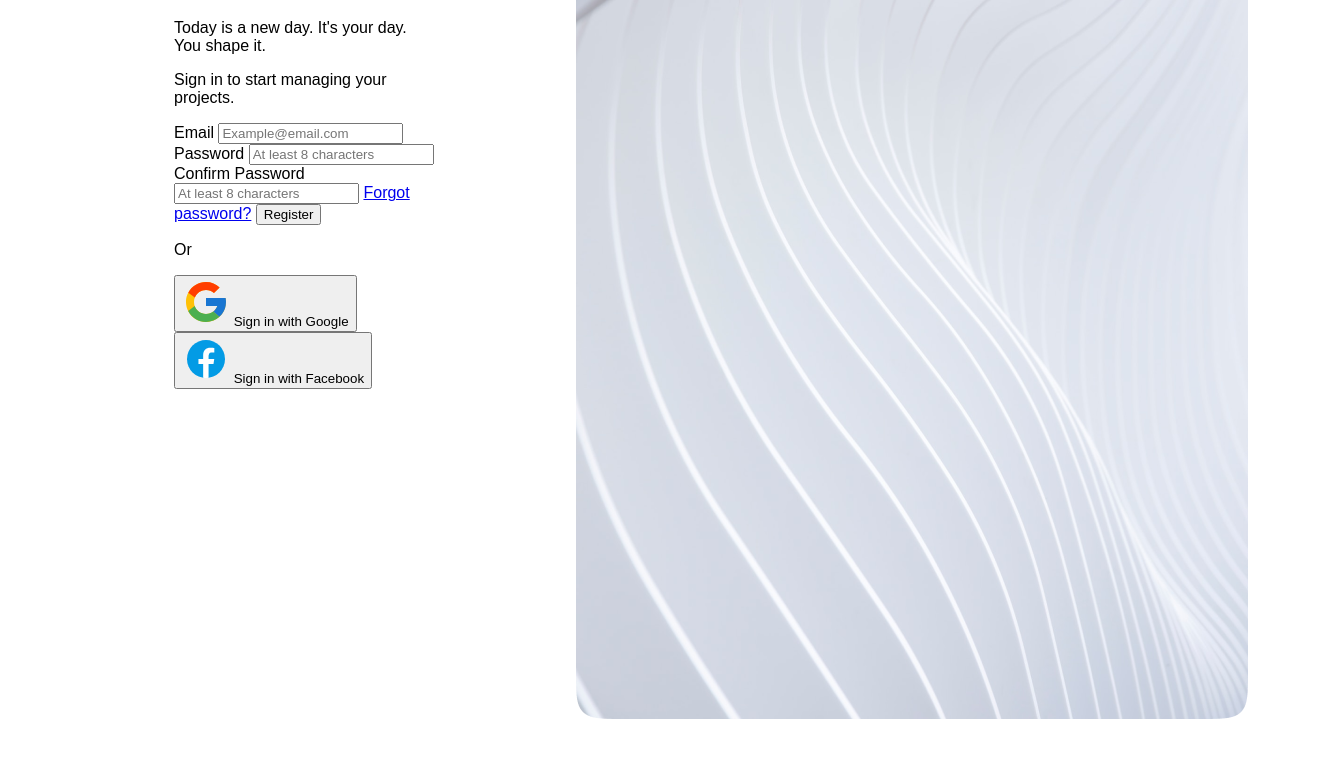
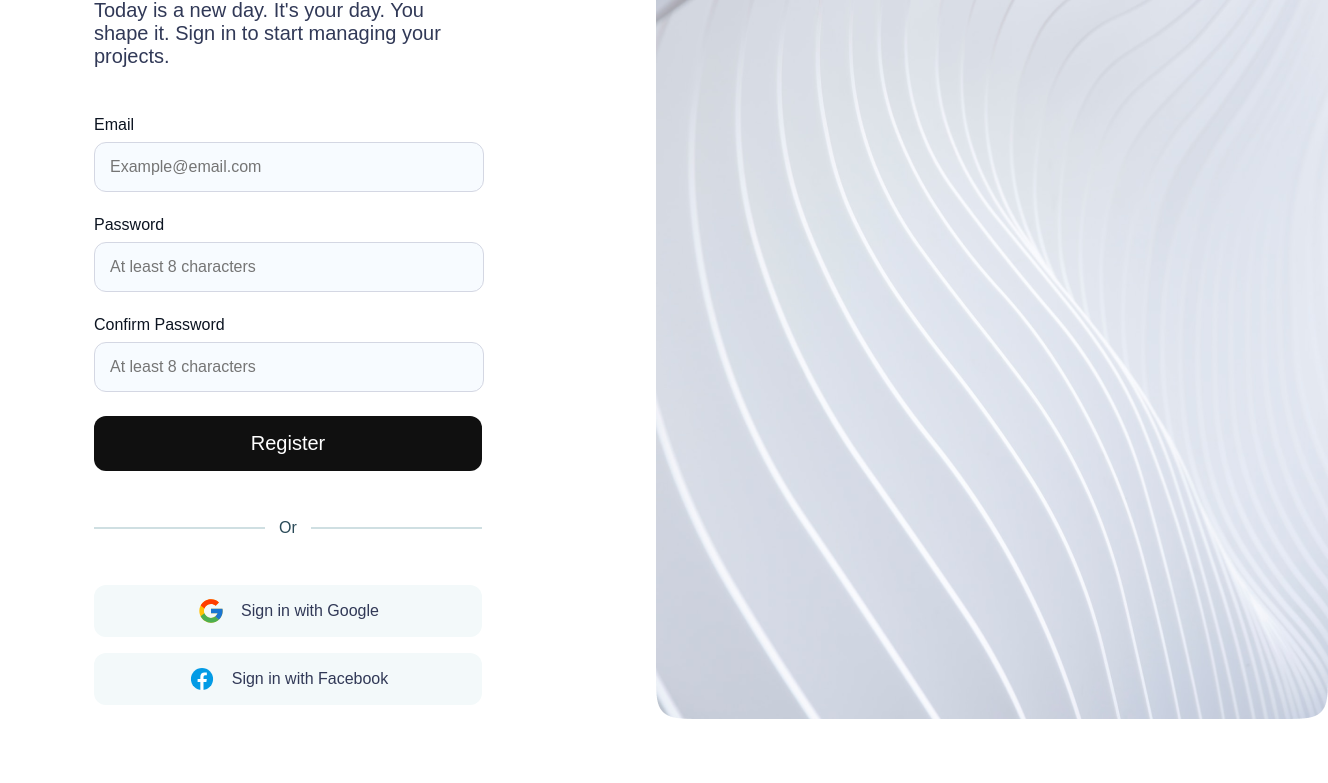
Before and after one commit to DanielNLeal/summerboot-camp, a plain HTML site: page register.html in a window 1280 px wide. Shown: the part 149-932 px from the top of the page, 1328 px wide, since content can reach past the window. Before the commit the page ends 904 px from the top, so only its background shows below. Drawn offline with Linux system fonts and the light colour scheme.

Commit message:
Register page done

```diff
--- a/css/register.css
+++ b/css/register.css
@@ -1,9 +1,93 @@
 .main {
+  margin: 32px auto;
   display: flex;
-  margin: 32px;
-  font-family: Arial, sans-serif;
+  justify-content: center;
+  align-items: center;
+  max-width: 1440px;
 }
 
-.main-left {
+.content {
+  display: flex;
+  font-family: Arial, sans-serif;
+  gap: 32px;
+}
+
+.content-left {
   padding: 46px 142px;
+  max-width: 672px;
+  display: flex;
+  flex-direction: column;
+  gap: 48px;
 }
+
+.text {
+  display: flex;
+  flex-direction: column;
+  gap: 28px;
+}
+
+.text h1,
+p {
+  margin: 0;
+  max-width: 427px;
+}
+
+.form {
+  display: flex;
+  flex-direction: column;
+  max-width: 388px;
+  gap: 24px;
+}
+
+.form input {
+  background-color: #f7fbff;
+  border: 1px solid #d4d7e3;
+  border-radius: 12px;
+  margin-top: 8px;
+  padding: 15px 0 15px 15px;
+  max-width: 373px;
+  width: 373px;
+}
+
+.form-btn {
+  background-color: #101010;
+  border: none;
+  padding: 16px 0;
+  border-radius: 12px;
+  width: 388px;
+  cursor: pointer;
+}
+
+.divider {
+  display: flex;
+  max-width: 388px;
+  justify-content: space-between;
+  align-items: center;
+}
+
+.line {
+  content: " ";
+  border: 1px solid #cfdfe2;
+  max-width: 169px;
+  width: 169px;
+  height: 0;
+}
+
+.socials {
+  display: flex;
+  flex-direction: column;
+  gap: 16px;
+}
+
+.social-btn {
+  border: none;
+  padding: 12px 9px;
+  background-color: #f3f9fa;
+  border-radius: 12px;
+  display: flex;
+  align-items: center;
+  justify-content: center;
+  gap: 16px;
+  max-width: 388px;
+  cursor: pointer;
+}
--- a/css/utilis.css
+++ b/css/utilis.css
@@ -1,3 +1,5 @@
+/* FONT SIZES */
+
 .font-36px {
   font-size: 36px;
 }
@@ -10,6 +12,30 @@
   font-size: 16px;
 }
 
+/* FONT WEIGHTS */
+
 .font-w400 {
   font-weight: 400;
 }
+
+/* TEXT COLORS */
+
+.color-black {
+  color: #0c1421;
+}
+
+.color-grey {
+  color: #313957;
+}
+
+.color-light-grey {
+  color: #294957;
+}
+
+.color-lighter-grey {
+  color: #8897ad;
+}
+
+.color-white {
+  color: #fff;
+}
--- a/register.html
+++ b/register.html
@@ -12,49 +12,69 @@
   </head>
   <body>
     <main class="main">
-      <div class="main-left">
+      <div class="content">
+        <div class="content-left">
           <div class="text">
-          <h1 class="font-36px font-w400">Register 👋</h1>
-          <p class="">Today is a new day. It's your day. You shape it.</p>
-          <p>Sign in to start managing your projects.</p>
+            <h1 class="font-36px font-w400 color-black">Register 👋</h1>
+            <p class="color-grey font-w400 font-20px">
+              Today is a new day. It's your day. You shape it. Sign in to start
+              managing your projects.
+            </p>
           </div>
-        <div class="form">
-          <form action="">
-            <label for="email">Email</label>
+
+          <form action="#" class="form">
+            <label for="email" class="font-w400 font-16px color-black"
+              >Email <br />
               <input
                 type="email"
                 name="email"
-              id=""
+                id="email"
                 placeholder="Example@email.com"
-            />
-            <label for="pass">Password</label>
+                required
+                class="font-w400 font-16px"
+            /></label>
+
+            <label for="password" class="font-w400 font-16px color-black"
+              >Password <br />
               <input
-              type="pass"
-              name="pass"
-              id=""
+                type="password"
+                name="password"
+                minlength="8"
+                id="password"
                 placeholder="At least 8 characters"
-            />
-            <label for="confirm-pass">Confirm Password</label>
+                required
+                class="font-w400 font-16px"
+            /></label>
+
+            <label for="confirm-pass" class="font-w400 font-16px color-black"
+              >Confirm Password <br />
               <input
-              type="pass"
+                type="password"
                 name="confirm-pass"
-              id=""
+                minlength="8"
+                id="confirm-pass"
                 placeholder="At least 8 characters"
-            />
-            <a href="#">Forgot password?</a>
-            <button class="form-btn">Register</button>
+                required
+                class="font-16px font-w400"
+            /></label>
+
+            <button class="font-w400 form-btn color-white font-20px">
+              Register
+            </button>
           </form>
+
           <div class="divider">
             <div class="line"></div>
-            <p>Or</p>
+            <p class="color-light-grey font-16px font-w400">Or</p>
             <div class="line"></div>
           </div>
-          <button class="google-btn">
+          <div class="socials">
+            <button class="social-btn">
               <svg
                 xmlns="http://www.w3.org/2000/svg"
                 viewBox="0 0 48 48"
-              width="48px"
-              height="48px"
+                width="28px"
+                height="28px"
               >
                 <path
                   fill="#FFC107"
@@ -73,14 +93,16 @@
                   d="M43.611,20.083H42V20H24v8h11.303c-0.792,2.237-2.231,4.166-4.087,5.571c0.001-0.001,0.002-0.001,0.003-0.002l6.19,5.238C36.971,39.205,44,34,44,24C44,22.659,43.862,21.35,43.611,20.083z"
                 />
               </svg>
-            Sign in with Google
+              <span class="color-grey font-16px font-w400"
+                >Sign in with Google</span
+              >
             </button>
-          <button class="facebook-btn">
+            <button class="social-btn">
               <svg
                 xmlns="http://www.w3.org/2000/svg"
                 viewBox="0 0 48 48"
-              width="48px"
-              height="48px"
+                width="28px"
+                height="28px"
               >
                 <path
                   fill="#039be5"
@@ -91,12 +113,15 @@
                   d="M26.572,29.036h4.917l0.772-4.995h-5.69v-2.73c0-2.075,0.678-3.915,2.619-3.915h3.119v-4.359c-0.548-0.074-1.707-0.236-3.897-0.236c-4.573,0-7.254,2.415-7.254,7.917v3.323h-4.701v4.995h4.701v13.729C22.089,42.905,23.032,43,24,43c0.875,0,1.729-0.08,2.572-0.194V29.036z"
                 />
               </svg>
-            Sign in with Facebook
+              <span class="color-grey font-16px font-w400"
+                >Sign in with Facebook</span
+              >
             </button>
           </div>
         </div>
-      <div class="main-right">
+        <div class="content-right">
           <img src="img/Register-Art.png" alt="" />
+        </div>
       </div>
     </main>
   </body>
```
Lines whose indentation alone changed are shown as unchanged.
